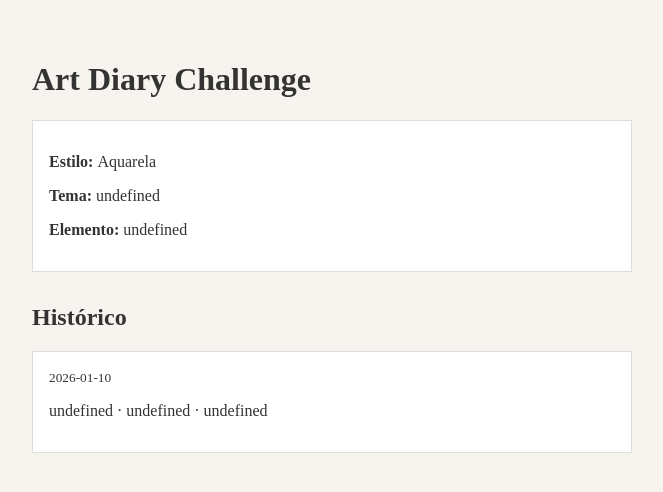
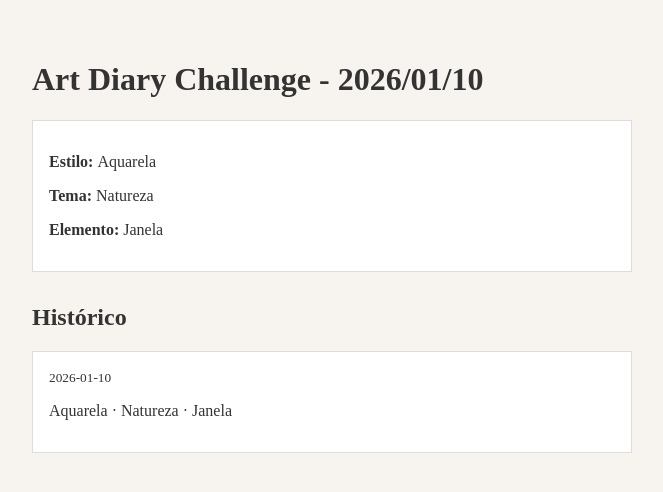
Before and after one commit to AdrianaJonas/art-diary, a plain HTML site: page index.html in a window 1280 px wide. Shown: the whole page, without its empty margins (308-971 px from the left). Drawn offline with Linux system fonts and the light colour scheme.

Commit message:
Ajustes das listas e data

```diff
--- a/data/challenges.json
+++ b/data/challenges.json
@@ -1 +1 @@
-[{ "date": "2026-01-10", "tecnica": "Aquarela" }]
+[{ "date": "2026-01-10", "tecnica": "Aquarela", "tema": "Natureza", "elemento": "Janela"}]
--- a/index.html
+++ b/index.html
@@ -7,7 +7,8 @@
 </head>
 <body>
   <main>
-    <h1>Art Diary Challenge</h1>
+    <h1>Art Diary Challenge - <span id="data"></span></h1>
+
     <section id="today"></section>
 
     <h2>Histórico</h2>
--- a/script.js
+++ b/script.js
@@ -4,7 +4,9 @@ fetch("data/challenges.json")
         if (!data.length) return;
 
         const today = data[data.length - 1];
-        console.log(today);
+
+        const formatedDate = today.date.replaceAll('-', '/');
+        document.getElementById("data").innerHTML = formatedDate;
 
         document.getElementById("today").innerHTML = `
             <p><strong>Estilo: </strong> ${today.tecnica}</p>
@@ -17,7 +19,7 @@ fetch("data/challenges.json")
             const div = document.createElement("div");
             div.innerHTML = `
                 <small>${day.date}</small>
-                <p>${day.estilo} · ${day.tema} · ${day.elemento}</p>
+                <p>${day.tecnica} · ${day.tema} · ${day.elemento}</p>
             `;
             history.appendChild(div); // appendChild adiciona sem substituir o que ja existe dentro do elemento
         });
```
